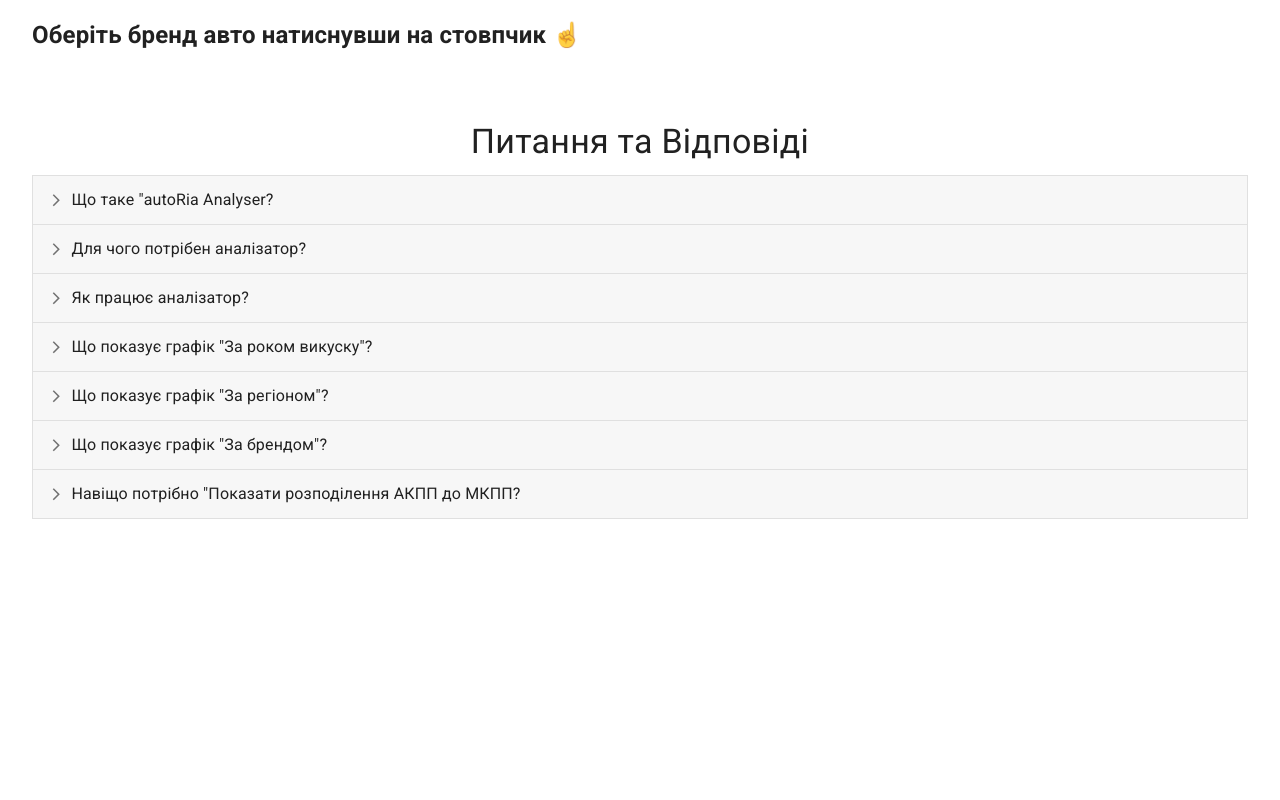
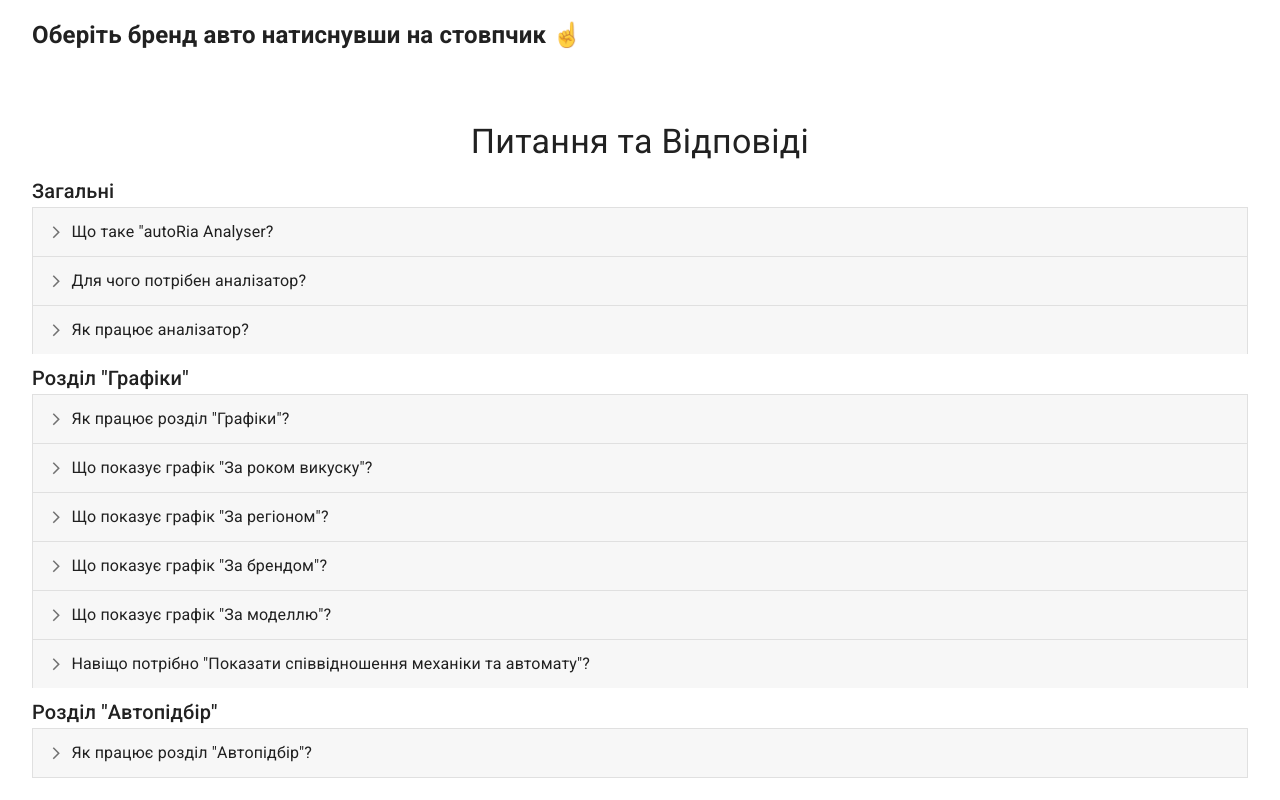
Before and after one commit to NeMaksym/autoria-analyser, a React (Create React App) app: page /graphs in a window 1280 px wide. Shown: the part 550-1350 px from the top of the page. Before the commit the page ends 1101 px from the top, so only its background shows below. Built offline with nearby package versions, Linux system fonts and the light colour scheme; no server answers; a web font is replaced by a local one.

Commit message:
Update info

```diff
--- a/src/components/Info/Info.tsx
+++ b/src/components/Info/Info.tsx
@@ -1,10 +1,14 @@
 import { useState, SyntheticEvent } from 'react';
 import { styled } from '@mui/material/styles';
 import ArrowForwardIosSharpIcon from '@mui/icons-material/ArrowForwardIosSharp';
-import MuiAccordion, { AccordionProps } from '@mui/material/Accordion';
-import MuiAccordionSummary, { AccordionSummaryProps } from '@mui/material/AccordionSummary';
-import MuiAccordionDetails from '@mui/material/AccordionDetails';
-import Typography from '@mui/material/Typography';
+import {
+    Typography,
+    AccordionDetails as MuiAccordionDetails,
+    Accordion as MuiAccordion,
+    AccordionProps,
+    AccordionSummary as MuiAccordionSummary,
+    AccordionSummaryProps
+} from "@mui/material"
 
 const Accordion = styled((props: AccordionProps) => (
     <MuiAccordion disableGutters elevation={0} square {...props} />
@@ -56,8 +60,12 @@ const Info = () => {
                 Питання та Відповіді
             </Typography>
 
+            <Typography variant="h6">
+                Загальні
+            </Typography>
+
             {/* {What is} */}
-            <Accordion expanded={expanded === 'panel1'} onChange={handleChange('panel1')}>
+            <Accordion expanded={expanded === 'general1'} onChange={handleChange('general1')}>
                 <AccordionSummary>
                     <Typography>
                         Що таке "autoRia Analyser?
@@ -65,13 +73,13 @@ const Info = () => {
                 </AccordionSummary>
                 <AccordionDetails>
                     <Typography>
-                        Аналізатор - це інструмен, який візуально відображає авторинок України в реальному часі.
+                        Аналізатор - це інструмент, який візуально зображає авторинок України в реальному часі.
                     </Typography>
                 </AccordionDetails>
             </Accordion>
 
             {/* {What for} */}
-            <Accordion expanded={expanded === 'panel2'} onChange={handleChange('panel2')}>
+            <Accordion expanded={expanded === 'general2'} onChange={handleChange('general2')}>
                 <AccordionSummary>
                     <Typography>
                         Для чого потрібен аналізатор?
@@ -79,42 +87,69 @@ const Info = () => {
                 </AccordionSummary>
                 <AccordionDetails>
                     <Typography>
-                        Щоб в пару кліків зрозуміти, яке найліпше авто можна придбати в Україні, відштовхуючись від бюджету і побажань.
+                        Головна мета - це позбутися необхідності гортати autoria годинами. Замість цього, аналізатор за лічені хвилини підкаже
+                        на які саме авто слід дивитися.
                     </Typography>
                 </AccordionDetails>
             </Accordion>
 
-            {/* {How does it work} */}
-            <Accordion expanded={expanded === 'panel3'} onChange={handleChange('panel3')}>
+            {/* {How} */}
+            <Accordion expanded={expanded === 'general3'} onChange={handleChange('general3')}>
                 <AccordionSummary>
                     <Typography>
                         Як працює аналізатор?
                     </Typography>
                 </AccordionSummary>
                 <AccordionDetails>
+                    <Typography gutterBottom>
+                        1. Ви визначаєтесь з бажаними параметрами (бюджет, тип палива тощо) <br />
+                        2. Аналізатор шукає оголошення на autoRia.ua і збирає статистику <br />
+                        3. Аналізатор <i>показує</i> яке найліпше авто можна придбати
+                    </Typography>
                     <Typography>
+                        Обирати найліпше авто можна самостійно за допомогою графіків або ж скориставшись алгоритмом автопідбору,
+                        який підкаже конкретну марку і модель.
+                    </Typography>
+                </AccordionDetails>
+            </Accordion>
+
+            <Typography variant="h6" mt={1}>
+                Розділ "Графіки"
+            </Typography>
+
+            {/* {How does graphs work} */}
+            <Accordion expanded={expanded === 'graphs1'} onChange={handleChange('graphs1')}>
+                <AccordionSummary>
+                    <Typography>
+                        Як працює розділ "Графіки"?
+                    </Typography>
+                </AccordionSummary>
+                <AccordionDetails>
+                    <Typography gutterBottom>
                         Аналізатор шукає оголошення на autoRia.ua, збирає статистику і будує інформативні графіки.
                     </Typography>
+                    <Typography gutterBottom>
+                        Для початку, визначтесь із сумою, яку ви готові витратити на авто. Введіть її в поле "Ціна до".
+                        Потім, за бажанням, визначте додаткові параметри (об’єм двигуна тощо). Через секунду графіки почнуть оновлюватися.
+                    </Typography>
                     <Typography>
-                        Для початку, визначтесь із сумою, яку ви готові витратити на авто. Введіть її в поле "Ціна до".
-                        Потім, за бажанням, визначте додаткові параметри (об’єм двигуна, тощо). Через секунду графіки автоматично оновляться.
-                        Дочекавшись завантаження, дивіться, які авто пропонує ринок під ваш запит.
+                        Далі справа за вами. Дивіться на графіках, які авто пропонує ринок під ваш запит. Обирайте найкраще.
                     </Typography>
                 </AccordionDetails>
             </Accordion>
 
             {/* {By Year} */}
-            <Accordion expanded={expanded === 'panel4'} onChange={handleChange('panel4')}>
+            <Accordion expanded={expanded === 'graphs2'} onChange={handleChange('graphs2')}>
                 <AccordionSummary>
                     <Typography>
                         Що показує графік "За роком викуску"?
                     </Typography>
                 </AccordionSummary>
                 <AccordionDetails>
-                    <Typography>
-                        Кількість активних оголошень, розподеліні за роком випуску.
+                    <Typography gutterBottom>
+                        Кількість активних оголошень, розподілені за роком випуску.
                     </Typography>
-                    <Typography>
+                    <Typography gutterBottom>
                         Напівпрозорим кольором зображена загальна кількість оголошень на ринку, залежно від року випуску.
                         Повним кольором зображено кількість оголошень із застосуванням фільтрів.
                     </Typography>
@@ -125,17 +160,17 @@ const Info = () => {
             </Accordion>
 
             {/* {By Region} */}
-            <Accordion expanded={expanded === 'panel5'} onChange={handleChange('panel5')}>
+            <Accordion expanded={expanded === 'graphs3'} onChange={handleChange('graphs3')}>
                 <AccordionSummary>
                     <Typography >
                         Що показує графік "За регіоном"?
                     </Typography>
                 </AccordionSummary>
                 <AccordionDetails>
-                    <Typography>
+                    <Typography gutterBottom>
                         Кількість активних оголошень, розподілені за областями.
                     </Typography>
-                    <Typography>
+                    <Typography gutterBottom>
                         Напівпрозорим кольором зображена загальна кількість оголошень на ринку.
                         Повним кольором зображено кількість оголошень із застосуванням фільтрів.
                     </Typography>
@@ -146,7 +181,7 @@ const Info = () => {
             </Accordion>
 
             {/* {By Brand} */}
-            <Accordion expanded={expanded === 'panel6'} onChange={handleChange('panel6')}>
+            <Accordion expanded={expanded === 'graphs4'} onChange={handleChange('graphs4')}>
                 <AccordionSummary>
                     <Typography>
                         Що показує графік "За брендом"?
@@ -160,17 +195,61 @@ const Info = () => {
                 </AccordionDetails>
             </Accordion>
 
-            {/* {Gearbox distribution} */}
-            <Accordion expanded={expanded === 'panel7'} onChange={handleChange('panel7')}>
+            {/* {By Model} */}
+            <Accordion expanded={expanded === 'graphs5'} onChange={handleChange('graphs5')}>
                 <AccordionSummary>
                     <Typography>
-                        Навіщо потрібно "Показати розподілення АКПП до МКПП?
+                        Що показує графік "За моделлю"?
+                    </Typography>
+                </AccordionSummary>
+                <AccordionDetails>
+                    <Typography gutterBottom>
+                        Авто якої моделі найбільше представлені на ринку.
+                    </Typography>
+                    <Typography>
+                        Щоб побачити цей графік, натисніть на стовпчик з брендом на графіку "За брендом".
+                    </Typography>
+                </AccordionDetails>
+            </Accordion>
+
+            {/* {Gearbox distribution} */}
+            <Accordion expanded={expanded === 'graphs6'} onChange={handleChange('graphs6')}>
+                <AccordionSummary>
+                    <Typography>
+                        Навіщо потрібно "Показати співвідношення механіки та автомату"?
                     </Typography>
                 </AccordionSummary>
                 <AccordionDetails>
                     <Typography>
-                        Авто старші за 10р. можуть мати зовсім мало пропозицій на АКПП.
-                        В таких ситуаціях користо бачити розподілення на власні очі.
+                        Авто старші за 10 р. можуть мати зовсім мало пропозицій на автоматичній коробці.
+                        В таких ситуаціях корисно бачити розподілення на власні очі.
+                    </Typography>
+                </AccordionDetails>
+            </Accordion>
+
+            <Typography variant="h6" mt={1}>
+                Розділ "Автопідбір"
+            </Typography>
+
+            {/* {How does carpicker work} */}
+            <Accordion expanded={expanded === 'carpicker1'} onChange={handleChange('carpicker1')}>
+                <AccordionSummary>
+                    <Typography>
+                        Як працює розділ "Автопідбір"?
+                    </Typography>
+                </AccordionSummary>
+                <AccordionDetails>
+                    <Typography gutterBottom>
+                        1. Ви визначаєте параметри авто (бюджет, тип палива тощо)
+                        2. На цих параметрах аналізатор шукає найсвіжіші авто на ринку <br />
+                        3. Аналізатор залишає лише ті варіанти, за якими є достатня кількість пропозицій на ринку
+                    </Typography>
+                    <Typography gutterBottom>
+                        Тобто ви отримуєте перелік найсвіжіших авто, які можна придбати за ваш бюджет і які мають достатню кількість пропозицій на ринку.
+                    </Typography>
+                    <Typography>
+                        акий підхід економить ваш час, бо тепер непотрібно шукати моделі, яких немає на ринку.
+                        А також збільшує ваші шанси обрати нормальне авто, показуючи лише авто серед яких є достатній вибір.
                     </Typography>
                 </AccordionDetails>
             </Accordion>
```
